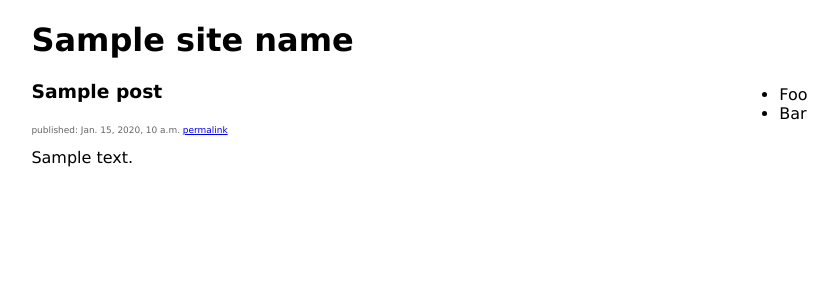
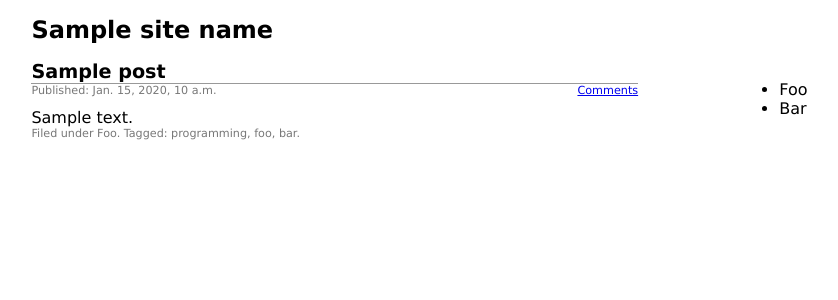
Before and after one commit to nlativy/scritti, a Django app: template templates/posts/index.html in a window 1280 px wide. Shown: the top 300 px of the page, without its empty margins (103-941 px from the left). Run offline with Django 3.2, Linux system fonts and the light colour scheme; the template is opened without the code that fills it: most values are stand-ins (such as "Sample title", 1, 10 or a date in 2020).

Commit message:
Update site CSS to make things a little nicer.

```diff
--- a/site_media/main.css
+++ b/site_media/main.css
@@ -16,14 +16,19 @@ body {
 }
 
 h1 {
-    font-size: 2em;
+    font-size: 1.5em;
 }
 
 h2 {
-    font-size: 1.5em;
+    font-size: 1.2em;
+    border-bottom: 1px solid #999999;
+    margin-bottom: 0.2px;
+    padding-bottom: 0px;
 }
 
 small {
+    margin-top: 0px;
+    padding-top: 0.2px;
     font-size: 0.7em;
     color: #666666;
 }
@@ -55,3 +60,30 @@ pre {
     margin: 0px;
     padding: 0px;
 }
+
+.post {
+    width: 60%;
+    text-align: left;
+}
+
+.post .info {
+    font-size: 0.7em;
+    color: #787878;
+}
+
+.post .info .date {
+    float: left;
+}
+
+.post .info .details {
+    float: right;
+}
+
+.post .meta {
+    font-size: 0.7em;
+    color: #787878;
+}
+
+.post .content {
+    margin-top: 1.5em;
+}
--- a/templates/posts/index.html
+++ b/templates/posts/index.html
@@ -18,11 +18,19 @@
     <h1>{{site_name}}</h1>
     {% if latest_posts %}
         {% for post in latest_posts %}
-            <h3>{{post.title}}</h3>
-            <p>
-            <small>published: {{post.pub_date}} <a href="{{post.get_absolute_url}}">permalink</a></small>
-            </p>
-            {{post.body_html|safe}}
+            <div class="post">
+                <h2>{{post.title}}</h2>
+                <div class="info">
+                    <span class="date">Published: {{post.pub_date}}</span>
+                    <span class="details"><a href="{{post.get_absolute_url}}">Comments</a></span>
+                </div>
+                <div class="content">
+                {{post.body_html|safe}}
+                </div>
+                <div class="meta">
+                Filed under Foo. Tagged: programming, foo, bar.
+                </div>
+            </div>
         {% endfor %}
     {% else %}
         <p>No posts</p>
```
